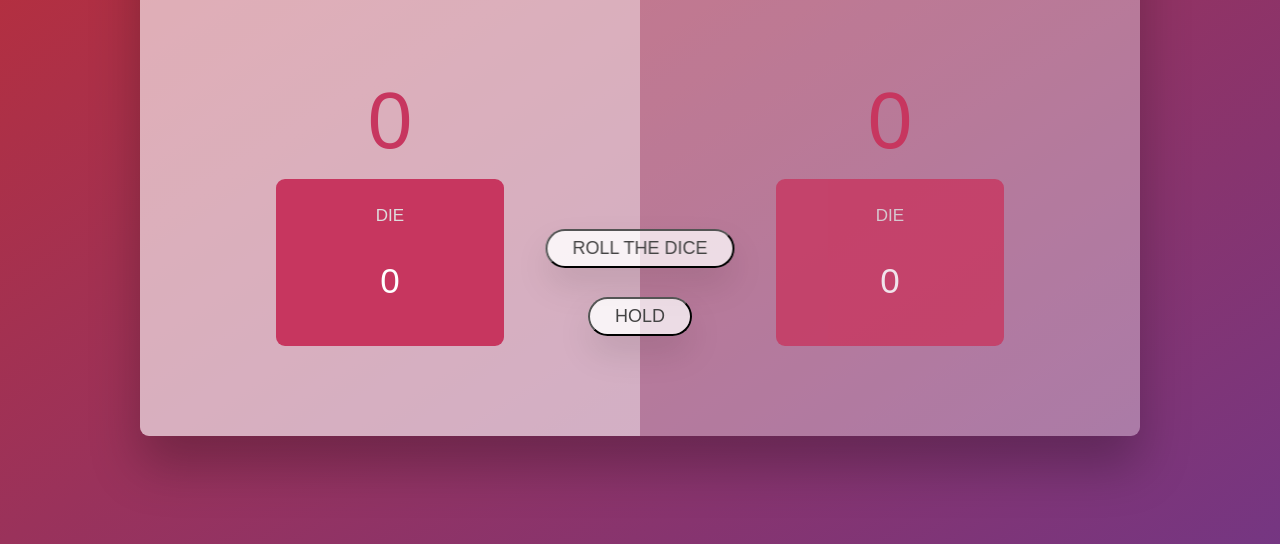
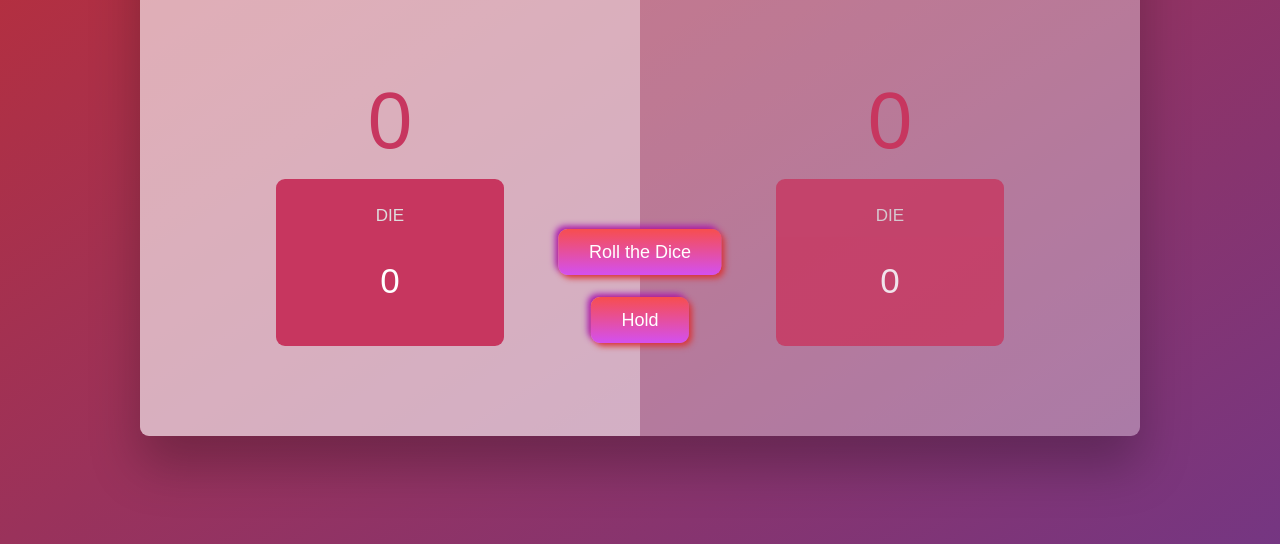
Before and after one commit to Mert-Ozbolat/Dice-Game, a plain HTML site: page index.html in a window 1280 px wide. Shown: the part 272-816 px from the top of the page. Drawn offline with Linux system fonts and the light colour scheme.

Commit message:
new items added

```diff
--- a/script.js
+++ b/script.js
@@ -48,7 +48,8 @@ btnRoll.addEventListener('click', function () {
 
 
         diceEl.classList.remove('hidden');
-        diceEl.src = `dice-${dice}.png`;
+        diceEl.src = `Images/dice-${dice}.png`;
+
 
         if (dice !== 1) {
             currentScore += dice;
--- a/style.css
+++ b/style.css
@@ -94,20 +94,18 @@ main {
     position: absolute;
     left: 50%;
     transform: translate(-50%);
-    color: #444;
-    background: none;
-    font-family: inherit;
-    font-size: 1.8rem;
-    text-transform: uppercase;
+    color: #FFF;
+    padding: 0.7em 1.7em;
+    font-size: 18px;
+    border-radius: 0.5em;
+    background: linear-gradient(#f74e4e, #d350f0);
     cursor: pointer;
-    font-weight: 400;
-    transition: all 0.2s;
-    background: white;
-    background-color: rgba(255, 255, 255, 0.6);
-    backdrop-filter: blur();
-    padding: 0.7rem 2.5rem;
-    border-radius: 50rem;
-    box-shadow: 0 1.75rem 3.5rem rgba(0, 0, 0, 0.1);
+    border: 1px solid #e8e8e8;
+    transition: all 0.3s;
+    box-shadow:
+        3px 3px 6px #db3636,
+        -3px -3px 6px #a718b1;
+    border: none;
 }
 
 .btn--new {
@@ -123,7 +121,7 @@ main {
 }
 
 .btn:active {
-    transform: translate(50%, 3px);
+    transform: translate(0%, -10px);
     transition: all 0.5s;
     box-shadow: 0 1rem 2rem rgba(0, 0, 0, 0.15);
 }
```
